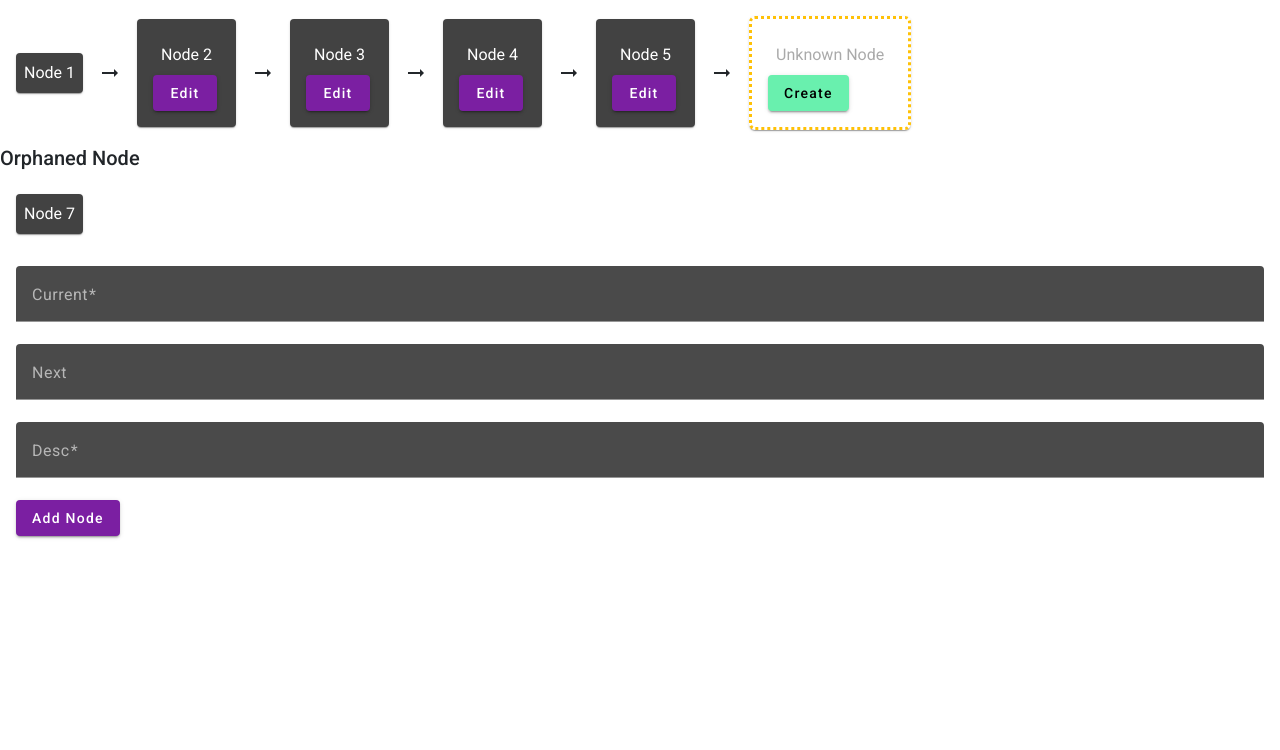
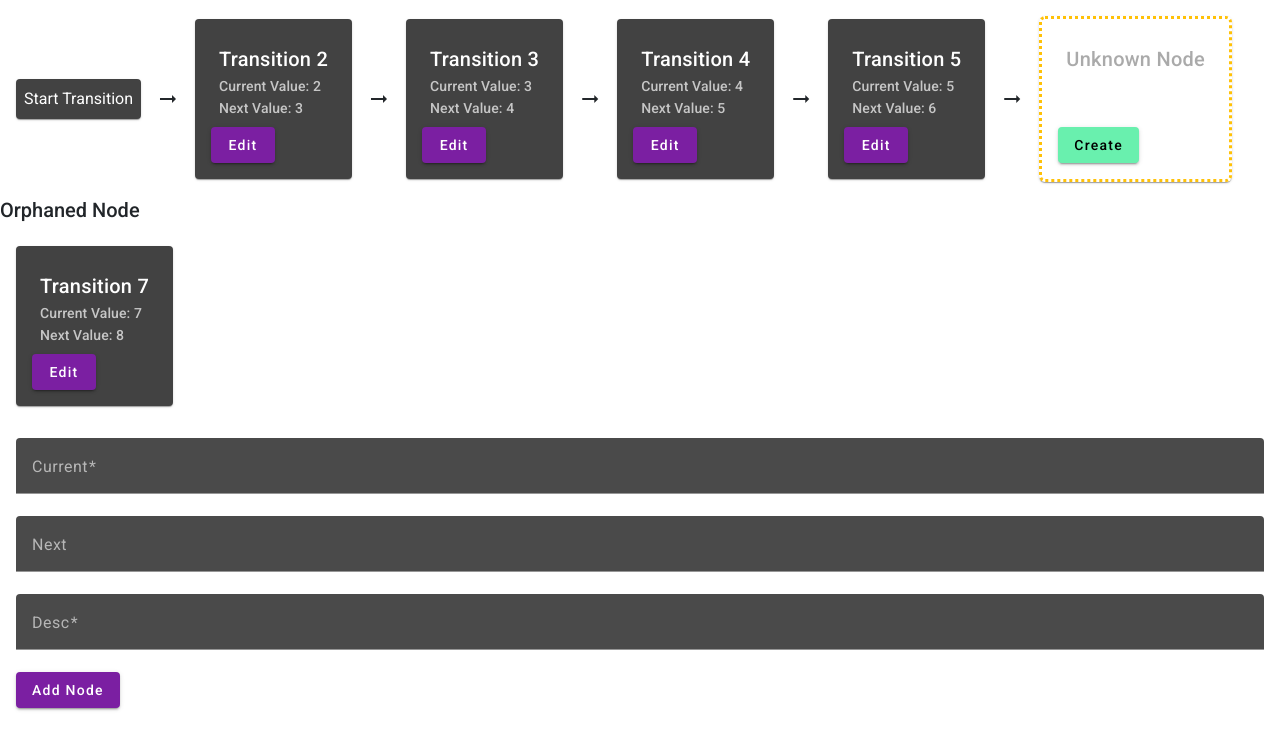
Before and after one commit to GeekBrucy/mySnippets, an Angular app in the folder linked-data/: page / in a window 1280 px wide. Shown: the top 750 px of the page. Built offline with nearby package versions, Linux system fonts and the light colour scheme.

Commit message:
Improvements
* Fixed virtual node not display issue by moving the head.next check out side of the loop
* Added more node info to card

```diff
--- a/linked-data/src/app/linked-data/linked-data.component.html
+++ b/linked-data/src/app/linked-data/linked-data.component.html
@@ -1,23 +1,23 @@
-<div class="d-flex p-3 text-white align-items-center" style="gap: 15px">
+<div class="d-flex p-3 text-white align-items-center flex-wrap" style="gap: 15px">
   <mat-card class="p-2">
     {{ head.desc }}
   </mat-card>
   <mat-icon class="text-dark" *ngIf="head.next">arrow_right_alt</mat-icon>
   <ng-container *ngFor="let node of sortedData; let i = index">
-    <!-- [class.border.border-3.rounded-2.border-warning]="node.isNew" -->
     <mat-card
       class="p-2"
       [ngClass]="{'virtual-node border border-3 rounded-2 border-warning': node.isNew}"
     >
       <mat-card-header>
-        {{ node.desc }}
+        <mat-card-title>{{ node.desc }}</mat-card-title>
+        <mat-card-subtitle>Current Value: {{ node.current }}</mat-card-subtitle>
+        <mat-card-subtitle>Next Value: {{ node.next }}</mat-card-subtitle>
       </mat-card-header>
       <mat-card-actions>
         <button *ngIf="node.isNew else editNode" mat-raised-button color="accent" (click)="create(node)">
           Create
         </button>
         <ng-template #editNode>
-          <!-- (click)="edit(node)" -->
           <button
             mat-raised-button
             color="primary"
@@ -35,7 +35,16 @@
   <h5>Orphaned Node</h5>
   <div class="d-flex p-3 text-white">
     <mat-card class="p-2" *ngFor="let node of orphanedData; let i = index">
-      {{ node.desc }}
+      <mat-card-header>
+        <mat-card-title>{{ node.desc }}</mat-card-title>
+        <mat-card-subtitle>Current Value: {{ node.current }}</mat-card-subtitle>
+        <mat-card-subtitle>Next Value: {{ node.next }}</mat-card-subtitle>
+      </mat-card-header>
+      <mat-card-actions>
+        <button mat-raised-button color="primary" (click)="edit(node)">
+          Edit
+        </button>
+      </mat-card-actions>
     </mat-card>
   </div>
 </div>
--- a/linked-data/src/app/linked-data/linked-data.component.ts
+++ b/linked-data/src/app/linked-data/linked-data.component.ts
@@ -10,7 +10,7 @@ export class LinkedDataComponent implements OnInit {
   public head = {
     current: 1,
     next: 2,
-    desc: "Node 1"
+    desc: "Start Transition"
   };
 
   public data: any[] = [
@@ -19,35 +19,35 @@ export class LinkedDataComponent implements OnInit {
       id: 3,
       current: 3,
       next: 4,
-      desc: "Node 3"
+      desc: "Transition 3"
     },
     {
       isNew: false,
       id: 5,
       current: 5,
       next: 6,
-      desc: "Node 5"
+      desc: "Transition 5"
     },
     {
       isNew: false,
       id: 2,
       current: 2,
       next: 3,
-      desc: "Node 2"
+      desc: "Transition 2"
     },
     {
       isNew: false,
       id: 4,
       current: 4,
       next: 5,
-      desc: "Node 4"
+      desc: "Transition 4"
     },
     {
       isNew: false,
       id: 7,
       current: 7,
       next: 8,
-      desc: "Node 7"
+      desc: "Transition 7"
     }
   ];
   public orphanedData: any[] = [];
@@ -79,25 +79,17 @@ export class LinkedDataComponent implements OnInit {
     // prevent infinite loop
     let dataCpyLen = dataCpy.length;
     let head = JSON.parse(JSON.stringify(this.head));
-    console.log(dataCpy)
-    console.log(dataCpyLen)
+
     while(dataCpyLen && dataCpy.length) {
       dataCpyLen--;
-      // console.log(dataCpyLen)
-      // console.log(dataCpy)
-      // console.log(head);
-
       const nextNodeIdx = dataCpy.findIndex(n => parseInt(head.next) ===  parseInt(n.current));
-console.log(`nextNodeIdx: ${nextNodeIdx}`);
-console.log(`head.next: ${head.next}`);
-
       if (nextNodeIdx >=0) {
         head = dataCpy[nextNodeIdx]
 
         this.sortedData.push(head);
         dataCpy.splice(nextNodeIdx, 1);
-      } else {
-        console.log(head);
+      }
+    }
 
     if (head.next) {
       this.sortedData.push({
@@ -107,8 +99,6 @@ console.log(`head.next: ${head.next}`);
         next: null,
         desc: "Unknown Node"
       });
-        }
-      }
     }
 
     // the elements still in the list are orphaned
```
Lines whose indentation alone changed are shown as unchanged.
